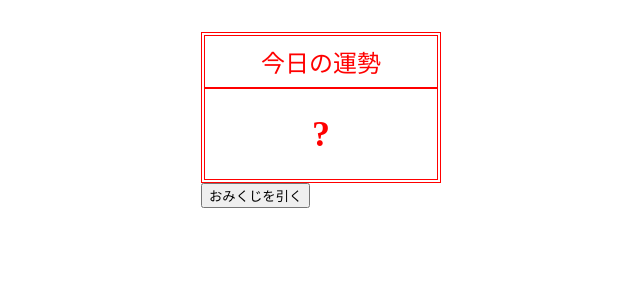
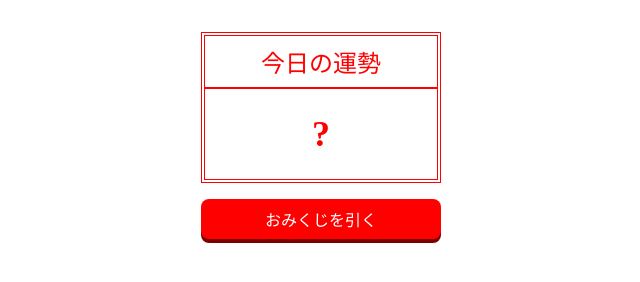
Before and after one commit to mizuki-yamada/omikuji, a plain HTML site: page index.html in a window 1280 px wide. Shown: the whole page, without its empty margins (319-959 px from the left). Drawn offline with Linux system fonts and the light colour scheme.

Commit message:
ボタンのスタイルを実装

```diff
--- a/styles.css
+++ b/styles.css
@@ -24,3 +24,28 @@ p{
     font-size: 36px;
     padding: 24px 0;
 }
+
+button{
+    all: unset;
+    width: 100%;
+    background-color: red;
+    border-radius: 8px;
+    color: white;
+    text-align: center;
+    padding: 8px 0;
+    margin-top: 16px;
+    cursor: pointer;
+    box-shadow: 0 4px #7a0000;
+}
+
+button:hover{
+    opacity: 0.8;
+}
+
+button:active{
+    /* アクティブクラスを用いる */
+    /* 影の太さを細くする */
+    box-shadow: 0 1px #7a0000;
+    /* デフォルトの影の太さからactive時の太さの差だけ、y方向に下がることでボタンを押し下げる見た目を実現 */
+    transform: translateY(3px);
+}
```
